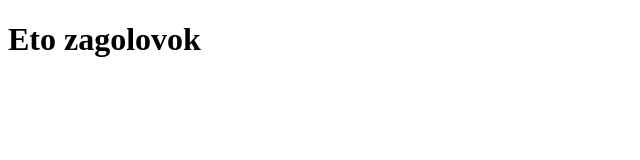
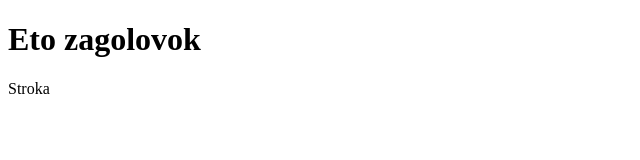
Before and after one commit to elenaf/first-project, a plain HTML site: page index.html in a window 1280 px wide. Shown: the full height of the page, 0-640 px from the left. Drawn offline with Linux system fonts and the light colour scheme.

Commit message:
Добавила абзац

```diff
--- a/index.html
+++ b/index.html
@@ -10,5 +10,6 @@
       <h1>
          Eto zagolovok
       </h1>
+      <p>Stroka</p>
     </body>
 </html>
```
